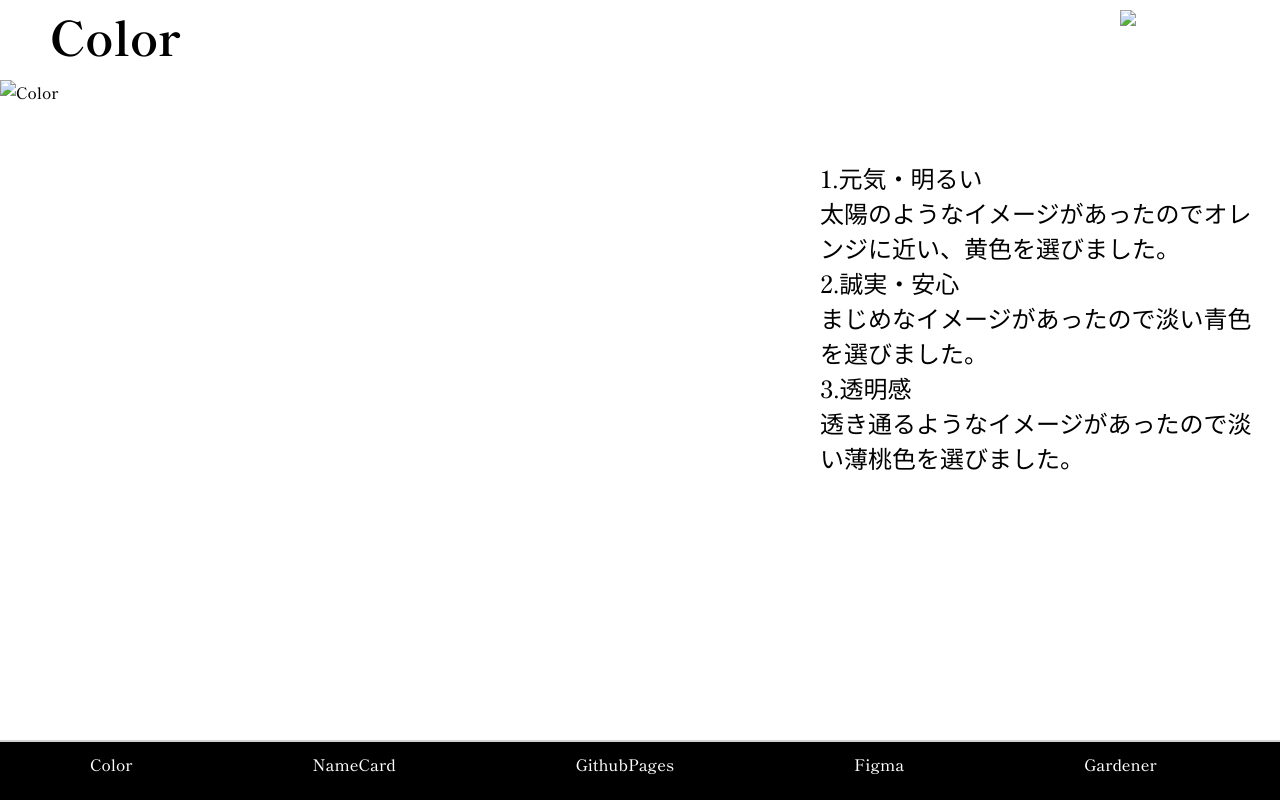
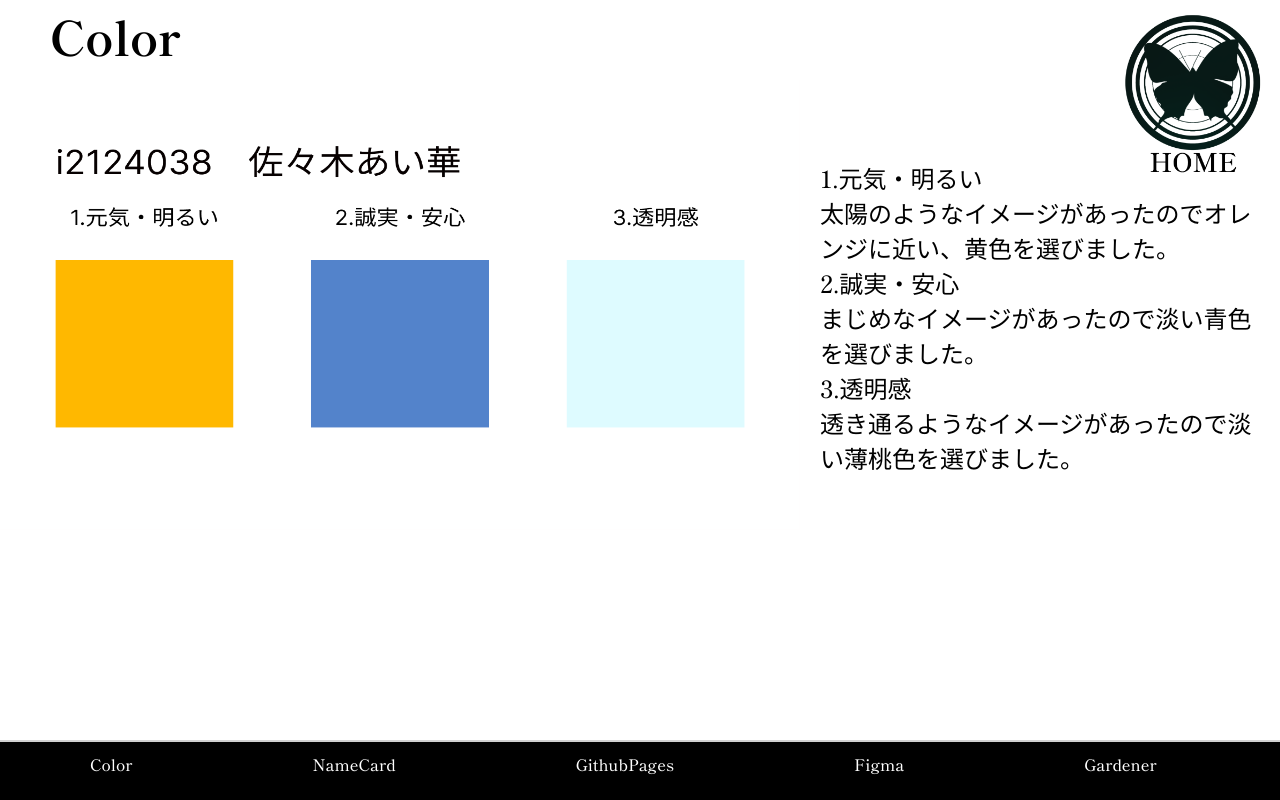
Before and after one commit to sasakiaika/final, a plain HTML site: page index - Color.html in a window 1280 px wide. Drawn offline with Linux system fonts and the light colour scheme.

Commit message:
Update index - Color.html

```diff
--- a/index - Color.html
+++ b/index - Color.html
@@ -5,7 +5,7 @@
     <meta http-equiv="X-UA-Compatible" content="IE=edge">
     <meta name="viewport" content="width=device-width, initial-scale=1.0">
     <title>ポートフォリオサイト</title>
-    <link rel="stylesheet" type="text/css" href="./style - Color.css">
+    <link rel="stylesheet" type="text/css" href="https://sasakiaika.github.io/final/style - Color.css">
     <link rel="preconnect" href="https://fonts.googleapis.com">
     <link rel="preconnect" href="https://fonts.gstatic.com" crossorigin>
     <link href="https://fonts.googleapis.com/css2?family=Shippori+Mincho:wght@500;700&display=swap" rel="stylesheet">
@@ -13,13 +13,13 @@
 <body>
     <nav class="top">
         <div class="logo">
-            <a href="index.html"><img src="img/head-B.png" alt="HOME" width="20" height="25" ></a>
+            <a href="index.html"><img src="https://github.com/sasakiaika/final/blob/main/head-B.png?raw=true" alt="HOME" width="20" height="25" ></a>
         </div>
         <div class="text">
           <h1>Color</h1>
         </div>
         <div class="n">
-            <img src="img/Color.png" alt="Color" class="Color">
+            <img src="https://github.com/sasakiaika/final/blob/main/Color.png?raw=true" alt="Color" class="Color">
         </div>
         <div class="s">
             <p>1.元気・明るい</p>
```
